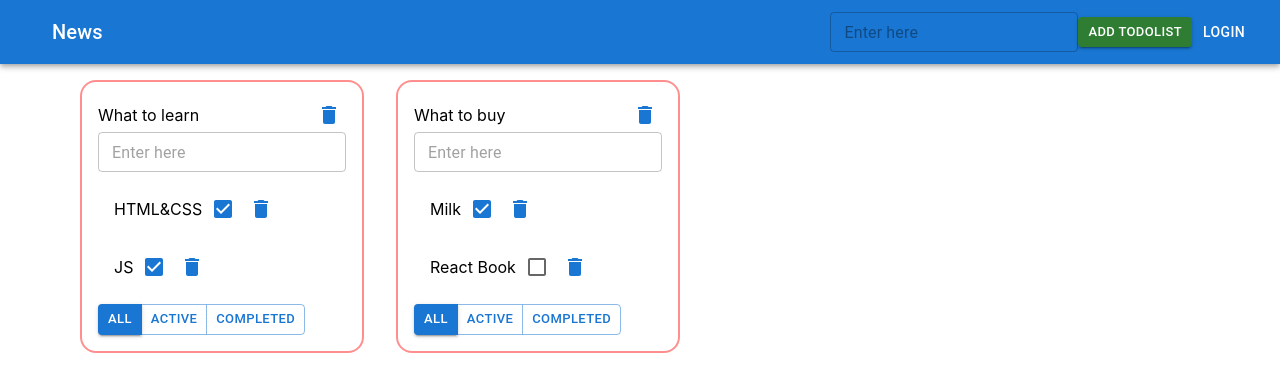
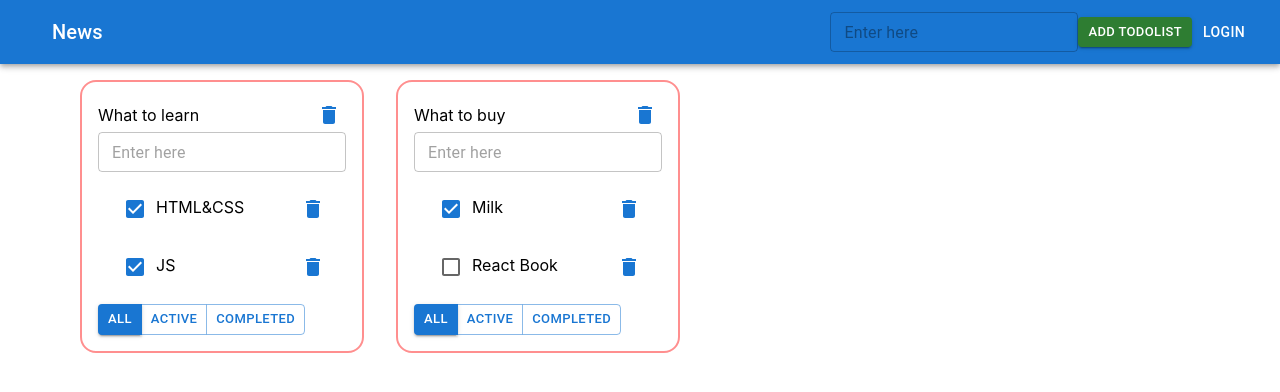
Before and after one commit to AlFilip/just-my-todo-list, a React (Create React App) app: page / in a window 1280 px wide. Shown: the top 392 px of the page. Built offline with nearby package versions, Linux system fonts and the light colour scheme.

Commit message:
commit before bedtime

```diff
--- /dev/null
+++ b/src/Components/TodoList/Tasks/Task.module.css
@@ -0,0 +1,5 @@
+.listContainer{
+    width: 100%;
+    display: flex;
+    justify-content: space-between;
+}
--- a/src/Components/TodoList/Tasks/Task.tsx
+++ b/src/Components/TodoList/Tasks/Task.tsx
@@ -2,6 +2,7 @@ import React, {ChangeEventHandler, useCallback} from "react";
 import {EditableSpan} from "../EditableSpan";
 import Delete from "@mui/icons-material/Delete";
 import {Checkbox, IconButton, ListItemButton} from "@mui/material";
+import s from './Task.module.css'
 
 export type TaskPropsType = {
     id: string
@@ -30,13 +31,17 @@ export const Task: React.FC<TaskPropsType> = ({
 
     return (
         <ListItemButton key={id} id={id}>
-            <EditableSpan title={title}
-                          callBack={changeTitle}
-            />
-            <Checkbox checked={isDone} onChange={onChangeCheckedHandler}/>
-            <IconButton color="primary" aria-label="add" size='small' onClick={killTask}>
-                <Delete/>
-            </IconButton>
+            <div className={s.listContainer}>
+                <div>
+                    <Checkbox checked={isDone} onChange={onChangeCheckedHandler}/>
+                    <EditableSpan title={title}
+                                  callBack={changeTitle}
+                    />
+                </div>
+                <IconButton color="primary" size='small' onClick={killTask}>
+                    <Delete/>
+                </IconButton>
+            </div>
         </ListItemButton>
     )
 }
--- a/src/Components/TodoList/TodoListTitle.tsx
+++ b/src/Components/TodoList/TodoListTitle.tsx
@@ -24,7 +24,7 @@ export const TodoListTitle: React.FC<TodoListTitlePropsType> = React.memo(({
         <>
             <div className={s.title}>
                 <EditableSpan title={title} callBack={onChangeCallBack}/>
-                <IconButton color="primary" aria-label="add" size='small' onClick={onButtonClickHandler}>
+                <IconButton color="primary" size='small' onClick={onButtonClickHandler}>
                     <Delete/>
                 </IconButton>
             </div>
```
